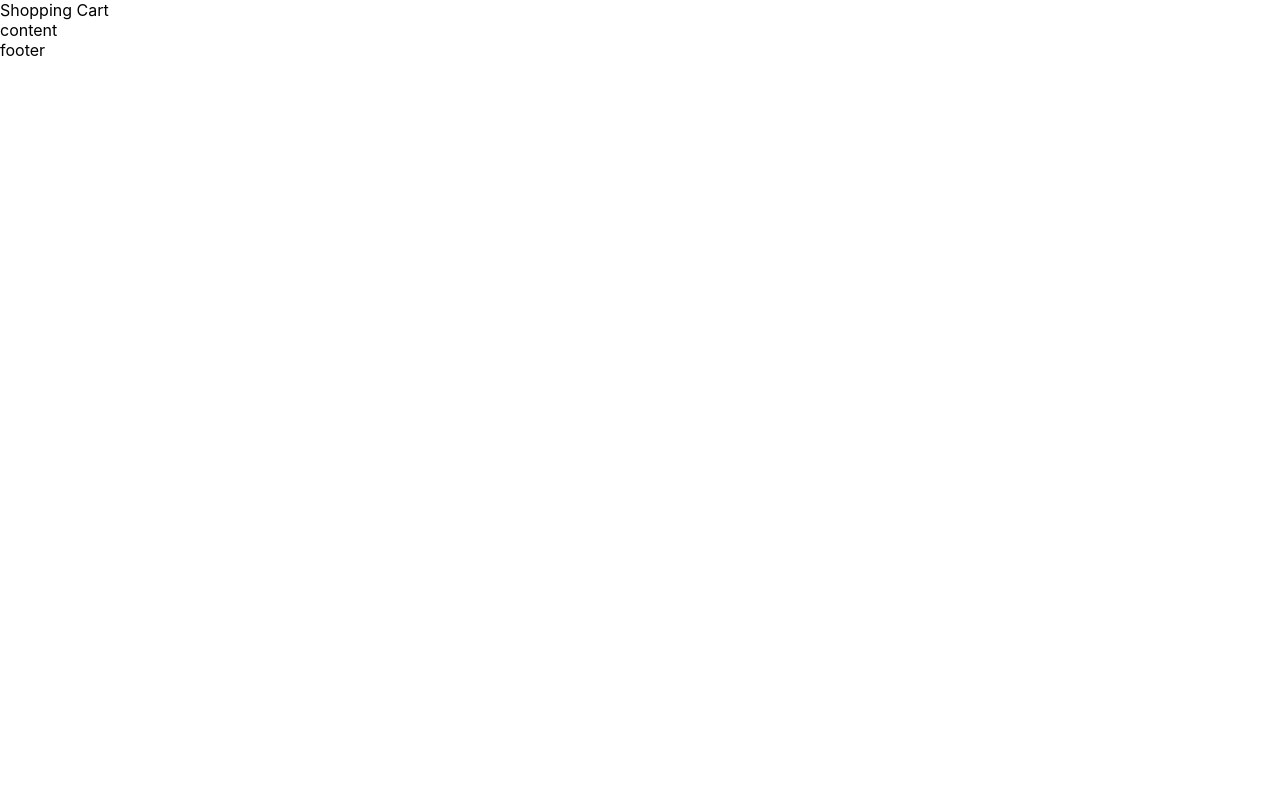
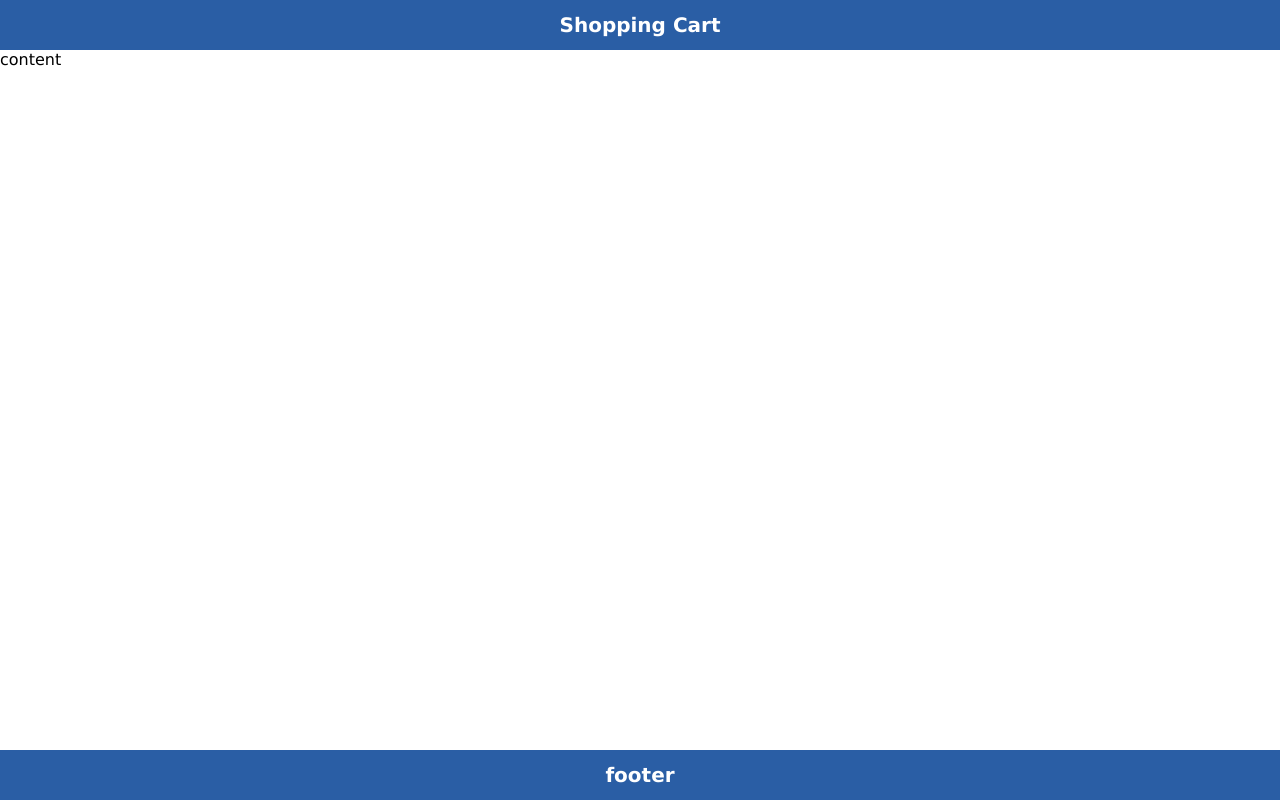
Before and after one commit to eng-mostafa-sayed/Shopping-Cart, a React (Create React App) app in the folder client/: page / in a window 1280 px wide. Built offline with nearby package versions, Linux system fonts and the light colour scheme.

Commit message:
header component

```diff
--- a/client/gulpfile.js
+++ b/client/gulpfile.js
@@ -3,5 +3,5 @@ const gulpSass = require("gulp-sass");
 const sass = gulpSass(require("sass"));
 
 gulp.task("sass", async () => {
-  gulp.src("src/*.scss").pipe(sass()).pipe(gulp.dest("src/css"));
+  gulp.src("src/components/**/*.scss").pipe(sass()).pipe(gulp.dest("src/css"));
 });
--- a/client/src/App.js
+++ b/client/src/App.js
@@ -1,7 +1,9 @@
+import Header from "./components/Header/Header";
+
 function App() {
   return (
     <div className="layout">
-      <header>Shopping Cart</header>
+      <Header />
       <main>content</main>
       <footer>footer</footer>
     </div>
--- /dev/null
+++ b/client/src/components/Header/Header.js
@@ -0,0 +1,6 @@
+import React from "react";
+import "../../css/Header/Header.css";
+function Header() {
+  return <header>Shopping Cart</header>;
+}
+export default Header;
--- /dev/null
+++ b/client/src/components/Header/Header.scss
@@ -0,0 +1,10 @@
+header {
+  grid-area: header;
+  background: #2a5ea5;
+  color: #fff;
+  font-weight: bold;
+  font-size: 20px;
+  display: flex;
+  justify-content: center;
+  align-items: center;
+}
--- /dev/null
+++ b/client/src/css/Header/Header.css
@@ -0,0 +1,10 @@
+header {
+  grid-area: header;
+  background: #2a5ea5;
+  color: #fff;
+  font-weight: bold;
+  font-size: 20px;
+  display: flex;
+  justify-content: center;
+  align-items: center;
+}
--- a/client/src/index.css
+++ b/client/src/index.css
@@ -1,13 +1,44 @@
-body {
+* {
   margin: 0;
-  font-family: -apple-system, BlinkMacSystemFont, 'Segoe UI', 'Roboto', 'Oxygen',
-    'Ubuntu', 'Cantarell', 'Fira Sans', 'Droid Sans', 'Helvetica Neue',
-    sans-serif;
-  -webkit-font-smoothing: antialiased;
-  -moz-osx-font-smoothing: grayscale;
+  padding: 0;
+  box-sizing: border-box;
+  font-family: Verdana, Geneva, Tahoma, sans-serif;
+}
+body,
+#root {
+  height: 100vh;
 }
 
-code {
-  font-family: source-code-pro, Menlo, Monaco, Consolas, 'Courier New',
-    monospace;
+.layout {
+  display: grid;
+  grid-template-areas:
+    "header"
+    "main"
+    "footer";
+  height: 100%;
+  grid-template-rows: 50px 1fr 50px;
 }
+
+header {
+  grid-area: header;
+  background: #2a5ea5;
+  color: #fff;
+  font-weight: bold;
+  font-size: 20px;
+  display: flex;
+  justify-content: center;
+  align-items: center;
+}
+main {
+  grid-area: main;
+}
+footer {
+  grid-area: footer;
+  background: #2a5ea5;
+  color: #fff;
+  font-weight: bold;
+  font-size: 20px;
+  display: flex;
+  justify-content: center;
+  align-items: center;
+}
```
Also changed, not shown: 1 other file (tests, documents, lock files or other folders).
